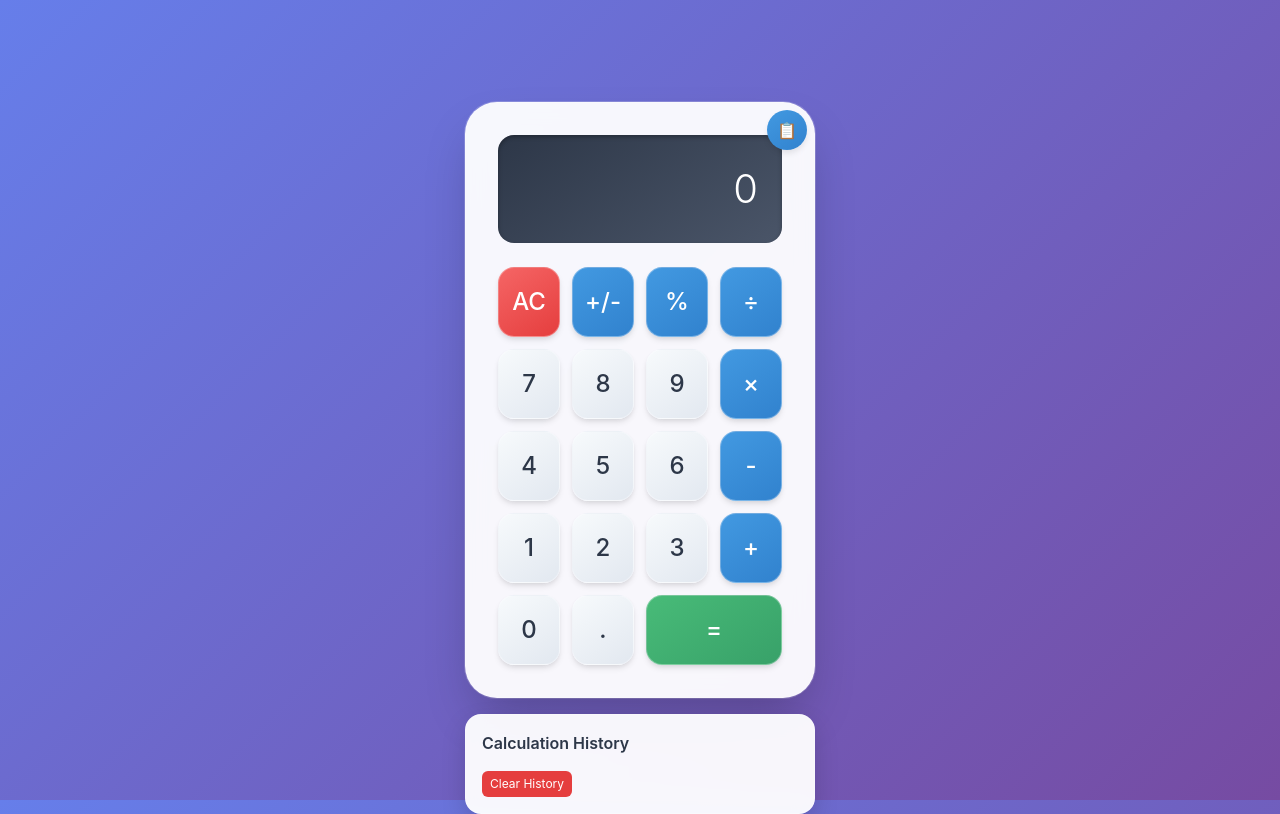
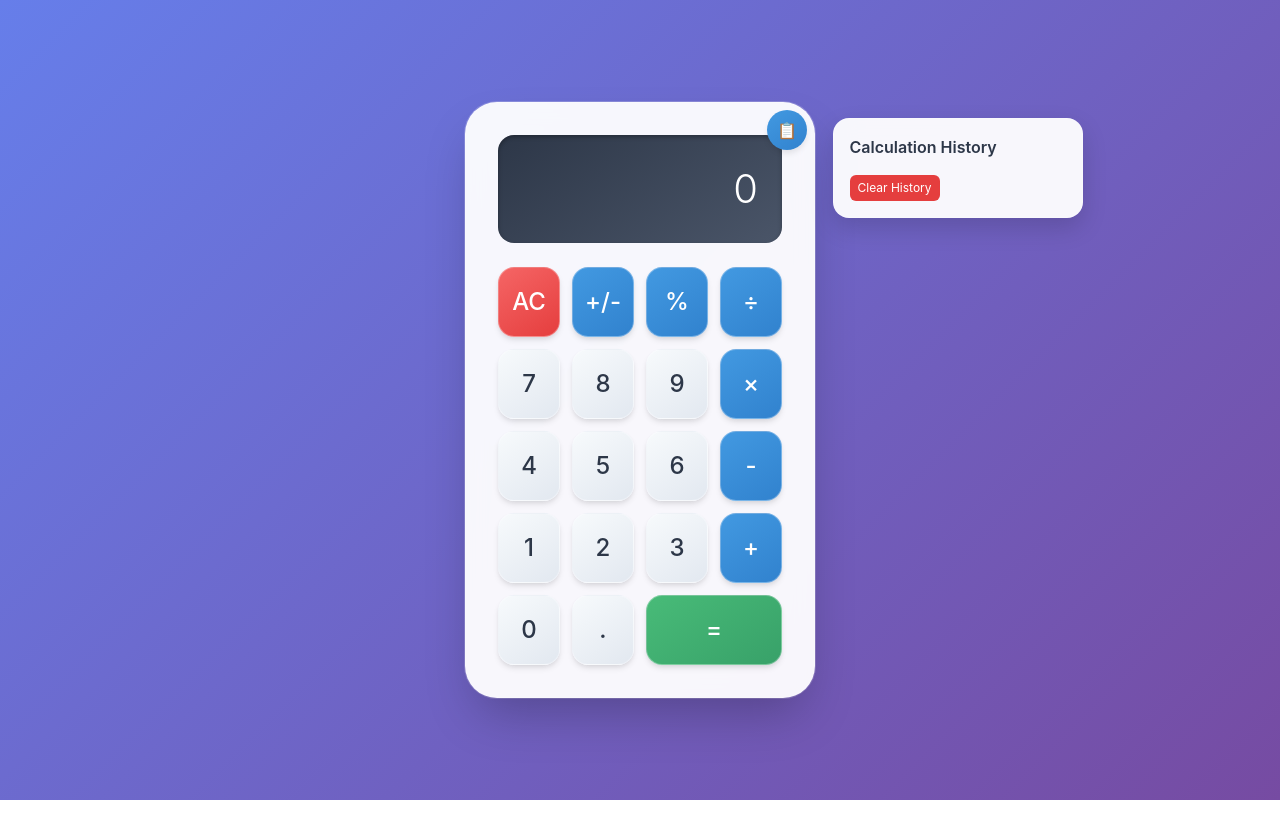
Before and after one commit to Kimiya00/calculator, a plain HTML site: page index.html in a window 1280 px wide. Both pictures are taken after a click on the button "Toggle History". Drawn offline with nearby package versions, Linux system fonts and the light colour scheme.

Commit message:
history position

```diff
--- a/index.html
+++ b/index.html
@@ -172,9 +172,11 @@
         }
         .history-panel {
             position: absolute;
-            top: 100%;
-            left: 0;
-            right: 0;
+            top: 0;
+            left: 105%;
+            width: 250px;
+            height: auto;
+            max-height: 200px;
             background: rgba(255, 255, 255, 0.95);
             backdrop-filter: blur(10px);
             border-radius: 1rem;
@@ -185,7 +187,6 @@
             opacity: 0;
             visibility: hidden;
             transition: all 0.3s ease;
-            max-height: 200px;
             overflow-y: auto;
             border: 1px solid rgba(255, 255, 255, 0.2);
         }
```
